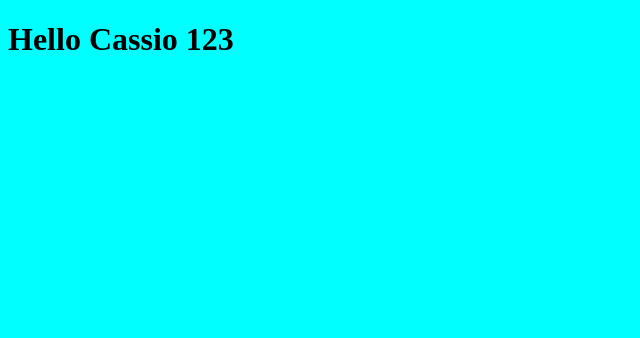
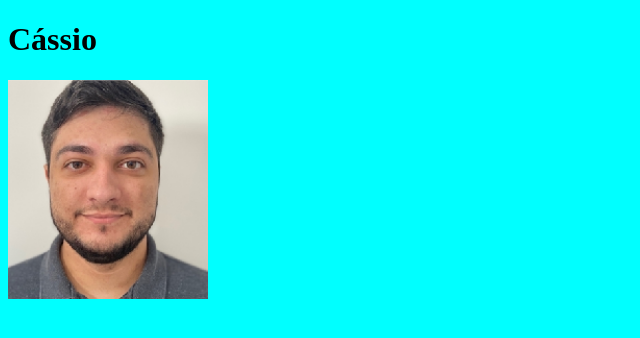
Before and after one commit to cassioate/React-Config-Inicial, a React app: page / in a window 1280 px wide. Shown: the top 338 px of the page, without its empty margins (0-640 px from the left). Built offline with nearby package versions, Linux system fonts and the light colour scheme.

Commit message:
Adicionando imagens com yarn add file-loader -D

```diff
--- a/package.json
+++ b/package.json
@@ -17,6 +17,7 @@
     "@babel/preset-react": "^7.13.13",
     "babel-loader": "^8.2.2",
     "css-loader": "^5.2.5",
+    "file-loader": "^6.2.0",
     "style-loader": "^2.0.0",
     "webpack": "^5.37.1",
     "webpack-cli": "^4.7.0",
--- a/src/App.js
+++ b/src/App.js
@@ -1,8 +1,13 @@
 import React from 'react'
 import './App.css'
 
+import profile from './assets/123.png'
+
 function App() {
-    return <h1>Hello Cassio 123</h1>
+    return <div>
+                <h1>Cássio</h1>
+                <img width="200" src={profile}></img>
+            </div>
 }
 
 export default App;
--- a/webpack.config.js
+++ b/webpack.config.js
@@ -29,6 +29,13 @@ module.exports = {
                     {loader: 'css-loader'},
                     ]
             },
+            {
+                test: /.*\.(gif|png|jpe?g)$/i,
+                exclude: /node_modules/,
+                use:{
+                    loader: 'file-loader'
+                }
+            },
         ]
     }
 }
```
Also changed, not shown: src/assets/123.png (added), 1 other file (tests, documents, lock files or other folders).
